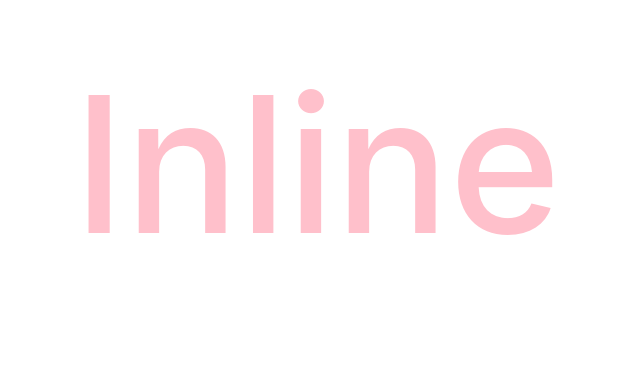
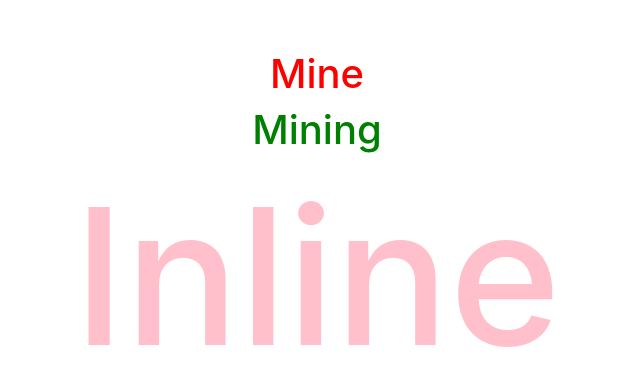
Before and after one commit to saitinku510/React-app, a React (Create React App) app: page / in a window 1280 px wide. Shown: the top 386 px of the page, without its empty margins (323-963 px from the left). Built offline with nearby package versions, Linux system fonts and the light colour scheme.

Commit message:
Defining styles by module css and css

```diff
--- a/src/App.js
+++ b/src/App.js
@@ -12,11 +12,15 @@ import UserGreeting from './Components/userGreeting'
 import NameList from './Components/nameList'
 import Stylesheet from './Components/Stylesheet'
 import Inline from './Components/inline'
+import './appStyles.css'
+import style from "./appStyles.module.css";
 // import Counter from './Components/counter'
 
 function App() {
   return (
     <div className="App">
+      <h1 className={'red'}>Mine</h1>
+      <h1 className={style.green}>Mining</h1>
       {/* <Greet name="Venkat" job="Developer">
         <h3>This is a child property (props)</h3>
       </Greet>
--- /dev/null
+++ b/src/appStyles.css
@@ -0,0 +1,3 @@
+.red{
+    color: red;
+}
--- /dev/null
+++ b/src/appStyles.module.css
@@ -0,0 +1,3 @@
+.green{
+    color: green;
+}
```
